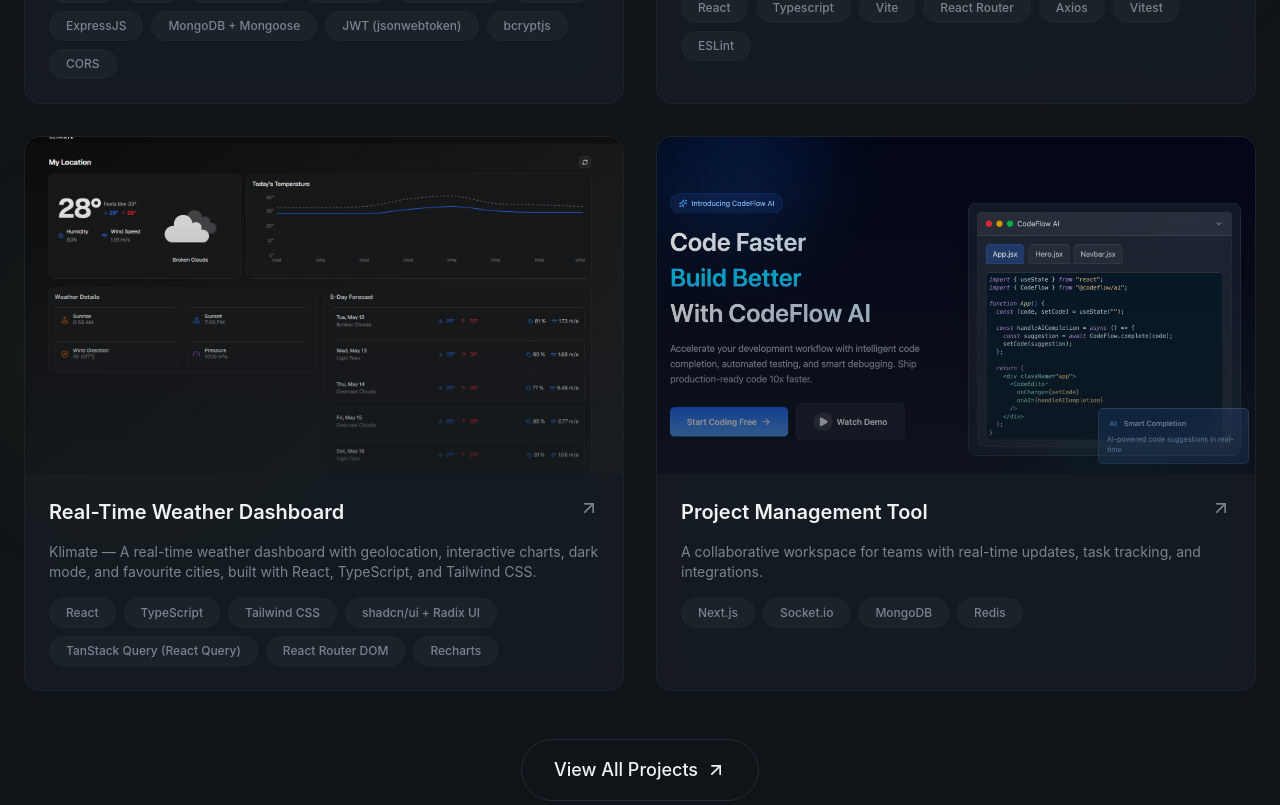
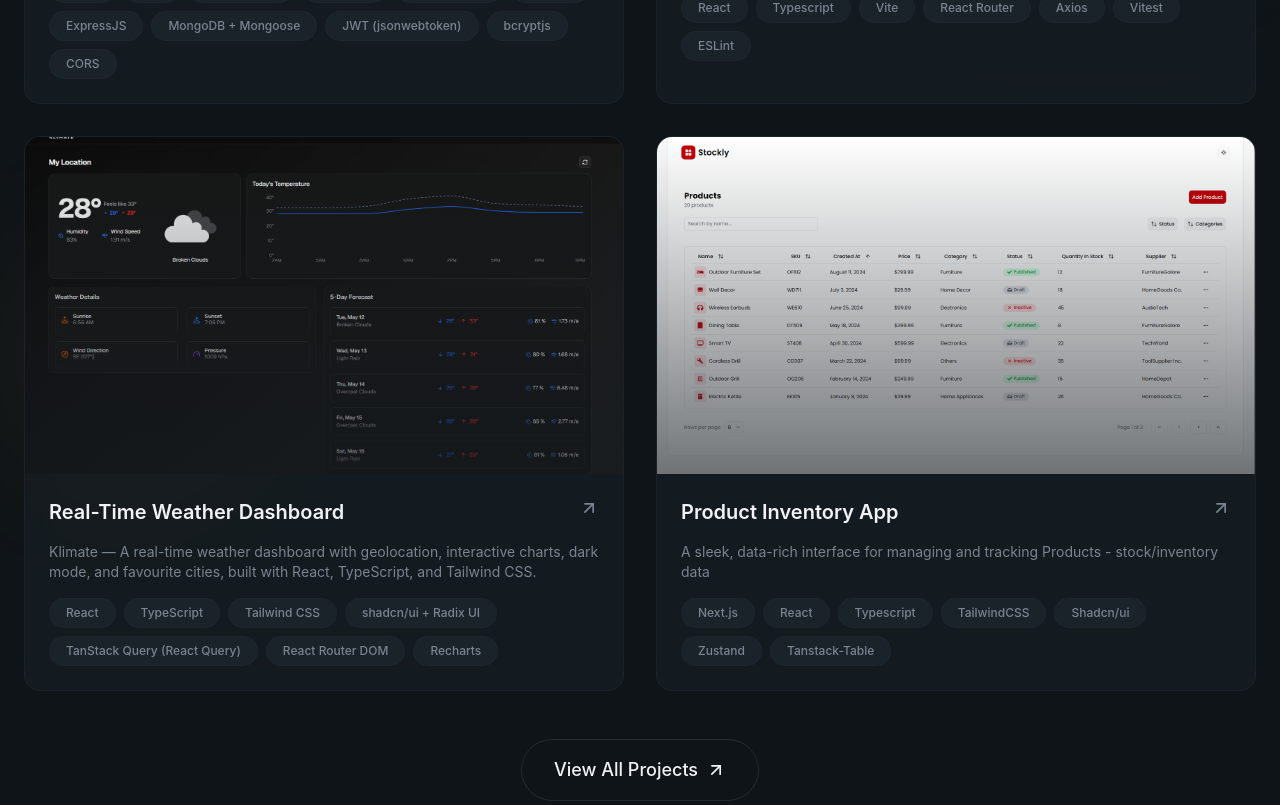
Before and after one commit to deepshikava/dev-personal-portfolio, a React (Vite) app: page / in a window 1280 px wide. Shown: the part 4695-5500 px from the top of the page. Built offline with nearby package versions, Linux system fonts and the light colour scheme.

Commit message:
added project 4 data

```diff
--- a/src/layout/Footer.jsx
+++ b/src/layout/Footer.jsx
@@ -26,7 +26,7 @@ export const Footer = () => {
           {/* Logo & Copyright */}
           <div className="text-center md:text-left">
             <a href="#" className="text-xl font-bold tracking-tight">
-              PM<span className="text-primary">.</span>
+              DVA<span className="text-primary">.</span>
             </a>
             <p className="text-sm text-muted-foreground mt-2">
               © {currentYear} Deepshika Viswanathan Alagulalitha. All rights
--- a/src/sections/Projects.jsx
+++ b/src/sections/Projects.jsx
@@ -58,13 +58,21 @@ const projects = [
     github: "https://github.com/deepshikava/klimate",
   },
   {
-    title: "Project Management Tool",
+    title: "Product Inventory App",
     description:
-      "A collaborative workspace for teams with real-time updates, task tracking, and integrations.",
-    image: "/projects/project4.png",
-    tags: ["Next.js", "Socket.io", "MongoDB", "Redis"],
-    link: "#",
-    github: "#",
+      "A sleek, data-rich interface for managing and tracking Products - stock/inventory data",
+    image: "/projects/stock-inventory.png",
+    tags: [
+      "Next.js",
+      "React",
+      "Typescript",
+      "TailwindCSS",
+      "Shadcn/ui",
+      "Zustand",
+      "Tanstack-Table",
+    ],
+    link: "https://stockly-umber.vercel.app/",
+    github: "https://github.com/deepshikava/stockly",
   },
 ];
 
```
Also changed, not shown: public/projects/project4.png (deleted), public/projects/stock-inventory.png (added).
